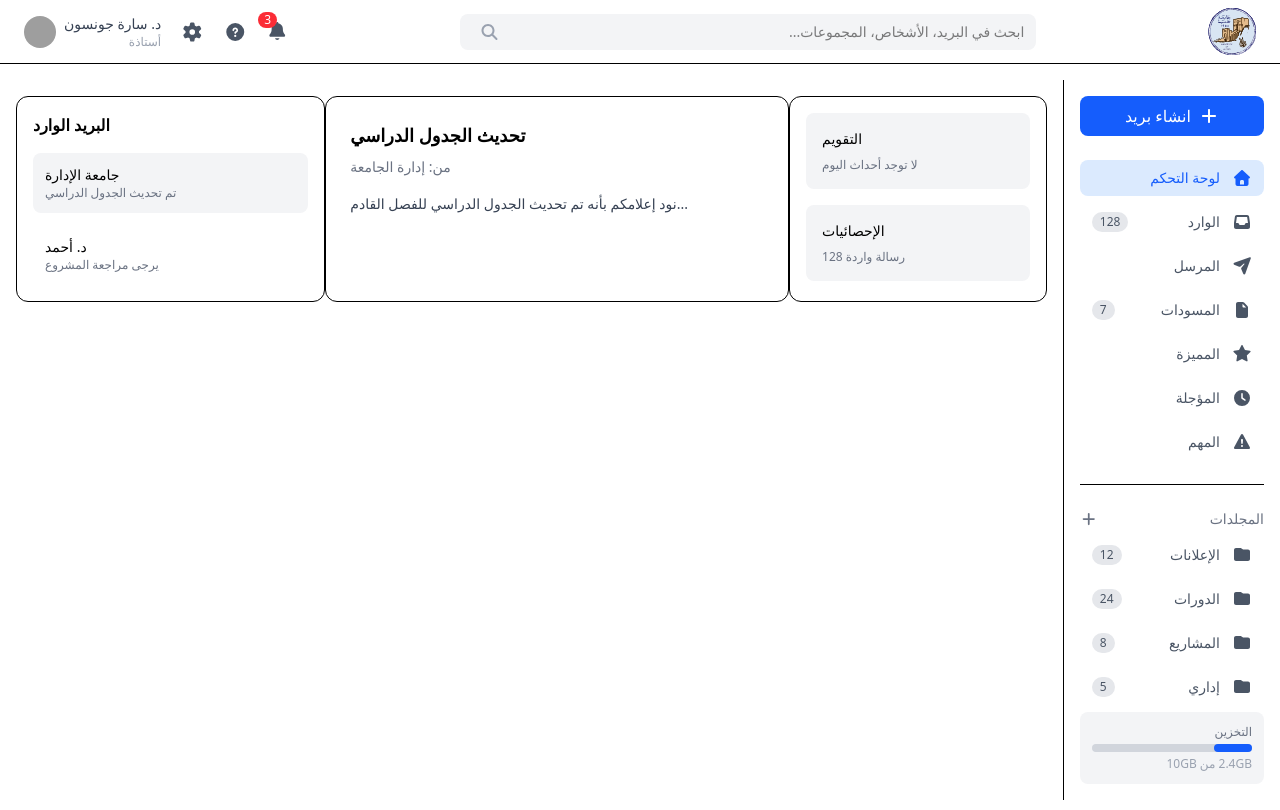
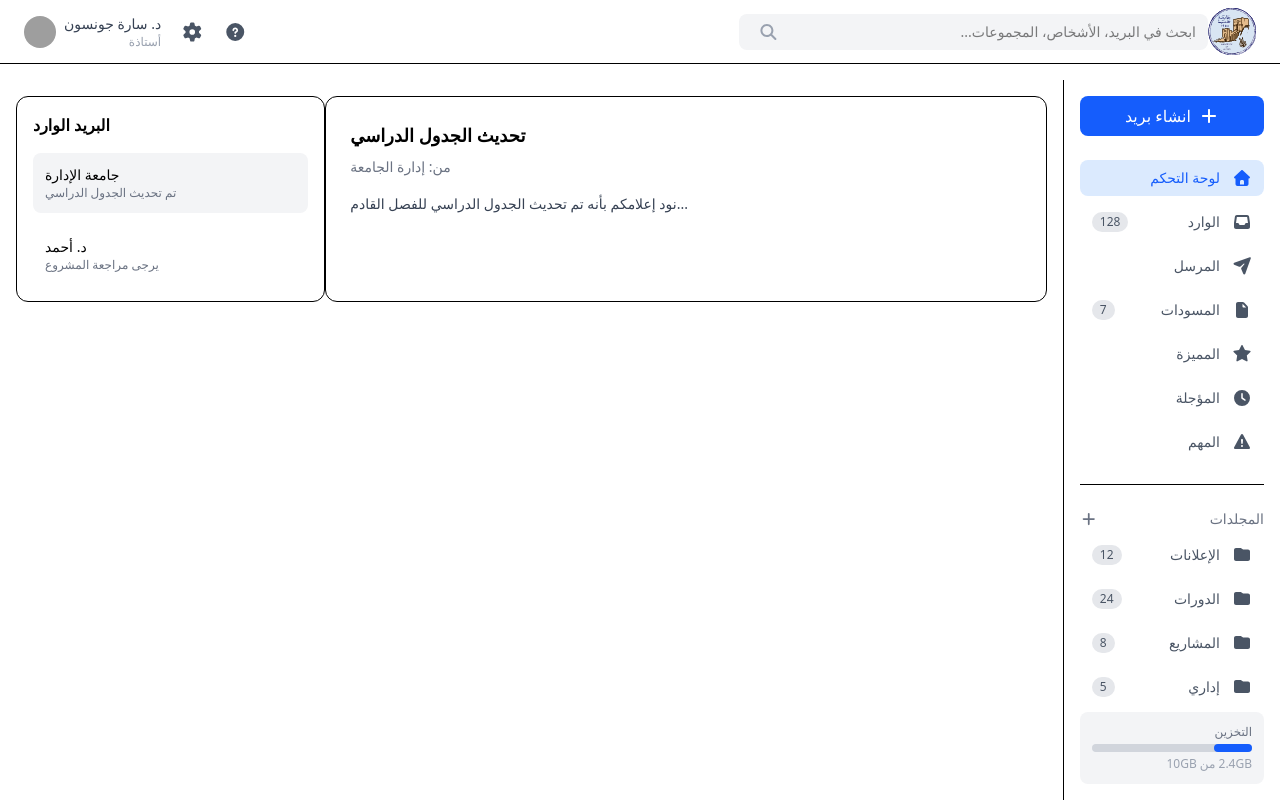
Before and after one commit to PROuserR/university_mailbox_system, a Next.js app: page /dashboard in a window 1280 px wide. Shown: the top 810 px of the page. Built offline with nearby package versions, Linux system fonts and the light colour scheme; grey boxes are pictures that could not be loaded.

Commit message:
deleted notfication icon

```diff
--- a/app/dashboard/components/RightPanel.tsx
+++ /dev/null
@@ -1,23 +0,0 @@
-export default function RightPanel() {
-    return (
-        <div className="p-4 space-y-4">
-
-            {/* Calendar */}
-            <div className="bg-gray-100 p-4 rounded-lg">
-                <p className="text-sm font-medium mb-2">التقويم</p>
-                <p className="text-xs text-gray-500">
-                    لا توجد أحداث اليوم
-                </p>
-            </div>
-
-            {/* Stats */}
-            <div className="bg-gray-100 p-4 rounded-lg">
-                <p className="text-sm font-medium mb-2">الإحصائيات</p>
-                <p className="text-xs text-gray-500">
-                    128 رسالة واردة
-                </p>
-            </div>
-
-        </div>
-    );
-}
--- a/app/dashboard/page.tsx
+++ b/app/dashboard/page.tsx
@@ -18,10 +18,6 @@ export default function DashboardPage() {
                     <MailViewer />
                 </div>
 
-                {/* Right Panel */}
-                <div className="w-[25%] bg-white rounded-xl border">
-                    <RightPanel />
-                </div>
             </div>
         </main>
     );
--- a/components/layout/navbar.tsx
+++ b/components/layout/navbar.tsx
@@ -2,7 +2,6 @@
 
 import { FontAwesomeIcon } from "@fortawesome/react-fontawesome";
 import {
-    faBell,
     faCircleQuestion,
     faGear,
     faSearch,
@@ -19,7 +18,7 @@ export default function Navbar() {
             </div>
 
             {/* CENTER: Search */}
-            <div className="flex-1 max-w-xl mx-6">
+            <div className="flex-1 max-w-xl ml-[40%]">
                 <div className="flex items-center bg-gray-100 rounded-lg px-3 py-2">
                     <input
                         type="text"
@@ -32,14 +31,6 @@ export default function Navbar() {
 
             {/* LEFT (in RTL): Actions */}
             <div className="flex items-center gap-5">
-
-                {/* Notifications */}
-                <div className="relative cursor-pointer">
-                    <FontAwesomeIcon icon={faBell} className="text-gray-600 text-lg" />
-                    <span className="absolute -top-2 -left-2 bg-red-500 text-white text-xs px-1.5 rounded-full">
-                        3
-                    </span>
-                </div>
 
                 {/* Help */}
                 <FontAwesomeIcon
```
